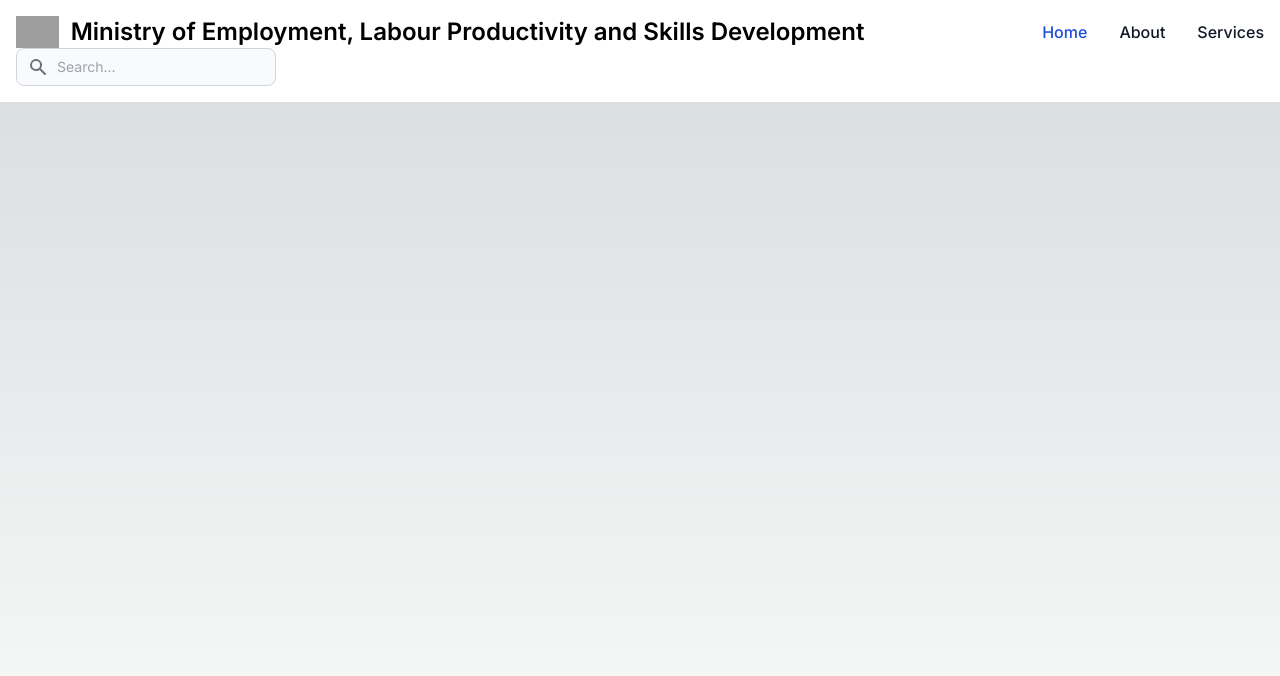
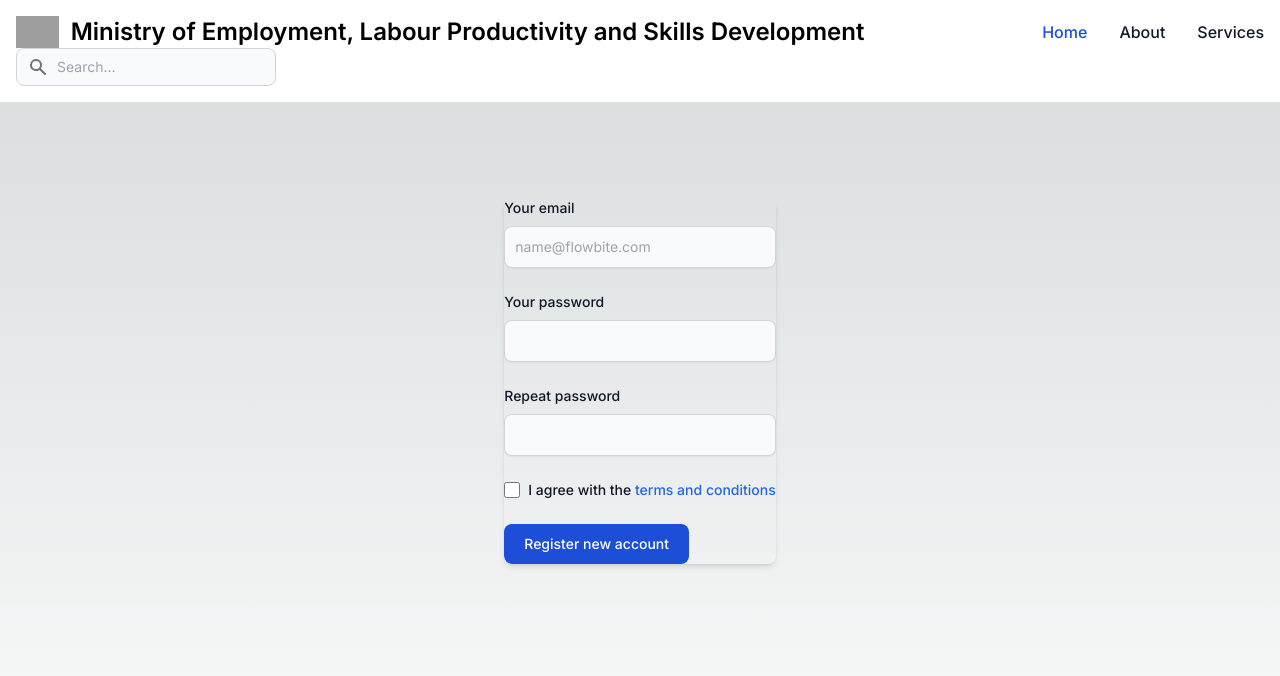
Before and after one commit to 26-Digital/labour-immigration-app, a Next.js app: page /labour/longtermpermit in a window 1280 px wide. Shown: the top 676 px of the page. Built offline with nearby package versions, Linux system fonts and the light colour scheme; grey boxes are pictures that could not be loaded.

Commit message:
Initial creation of a form

```diff
--- a/src/app/labour/longtermpermit/page.tsx
+++ b/src/app/labour/longtermpermit/page.tsx
@@ -2,6 +2,47 @@
     return(
         <main className='flex min-h-screen flex-col items-center justify-between p-24'>
             <div className="relative overflow-x-auto shadow-md sm:rounded-lg">
+
+<form>
+  <div className="mb-6">
+    <label htmlFor="email" className="block mb-2 text-sm font-medium text-gray-900 dark:text-white">Your email</label>
+    <input
+    type="email"
+    id="email"
+    className="shadow-sm bg-gray-50 border border-gray-300 text-gray-900 text-sm rounded-lg focus:ring-blue-500 focus:border-blue-500 block w-full p-2.5 dark:bg-gray-700 dark:border-gray-600 dark:placeholder-gray-400 dark:text-white dark:focus:ring-blue-500 dark:focus:border-blue-500 dark:shadow-sm-light" placeholder="name@flowbite.com" required
+    />
+  </div>
+  <div className="mb-6">
+    <label htmlFor="password" className="block mb-2 text-sm font-medium text-gray-900 dark:text-white">Your password</label>
+    <input
+    type="password"
+    id="password"
+    className="shadow-sm bg-gray-50 border border-gray-300 text-gray-900 text-sm rounded-lg focus:ring-blue-500 focus:border-blue-500 block w-full p-2.5 dark:bg-gray-700 dark:border-gray-600 dark:placeholder-gray-400 dark:text-white dark:focus:ring-blue-500 dark:focus:border-blue-500 dark:shadow-sm-light" required
+    />
+  </div>
+  <div className="mb-6">
+    <label
+    htmlFor="repeat-password"
+    className="block mb-2 text-sm font-medium text-gray-900 dark:text-white">Repeat password</label>
+    <input
+    type="password"
+    id="repeat-password"
+    className="shadow-sm bg-gray-50 border border-gray-300 text-gray-900 text-sm rounded-lg focus:ring-blue-500 focus:border-blue-500 block w-full p-2.5 dark:bg-gray-700 dark:border-gray-600 dark:placeholder-gray-400 dark:text-white dark:focus:ring-blue-500 dark:focus:border-blue-500 dark:shadow-sm-light" required
+    />
+  </div>
+  <div className="flex items-start mb-6">
+    <div className="flex items-center h-5">
+      <input
+      id="terms"
+      type="checkbox"
+      value=""
+      className="w-4 h-4 border border-gray-300 rounded bg-gray-50 focus:ring-3 focus:ring-blue-300 dark:bg-gray-700 dark:border-gray-600 dark:focus:ring-blue-600 dark:ring-offset-gray-800 dark:focus:ring-offset-gray-800" required/>
+    </div>
+    <label htmlFor="terms" className="ml-2 text-sm font-medium text-gray-900 dark:text-gray-300">I agree with the <a href="#" className="text-blue-600 hover:underline dark:text-blue-500">terms and conditions</a></label>
+  </div>
+  <button type="submit" className="text-white bg-blue-700 hover:bg-blue-800 focus:ring-4 focus:outline-none focus:ring-blue-300 font-medium rounded-lg text-sm px-5 py-2.5 text-center dark:bg-blue-600 dark:hover:bg-blue-700 dark:focus:ring-blue-800">Register new account</button>
+</form>
+
             </div>
         </main>
     )
```
